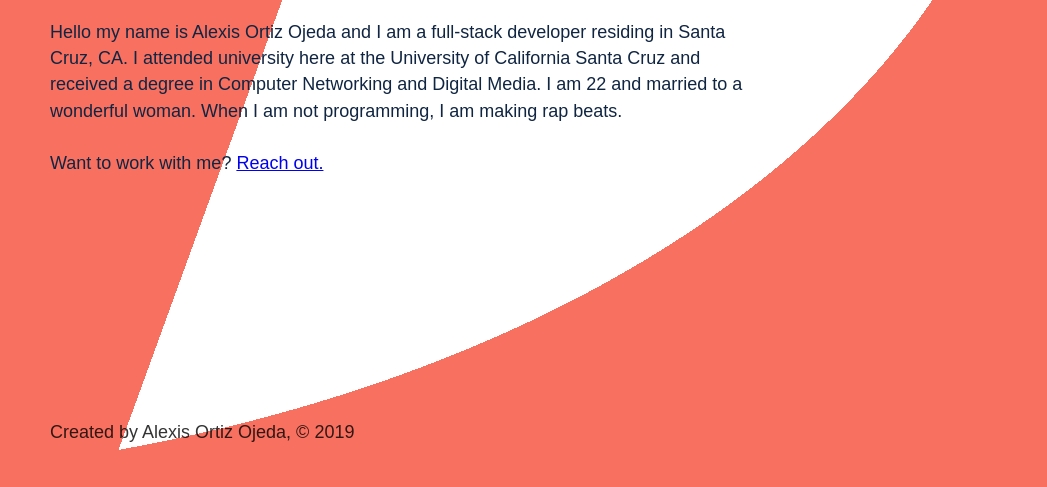
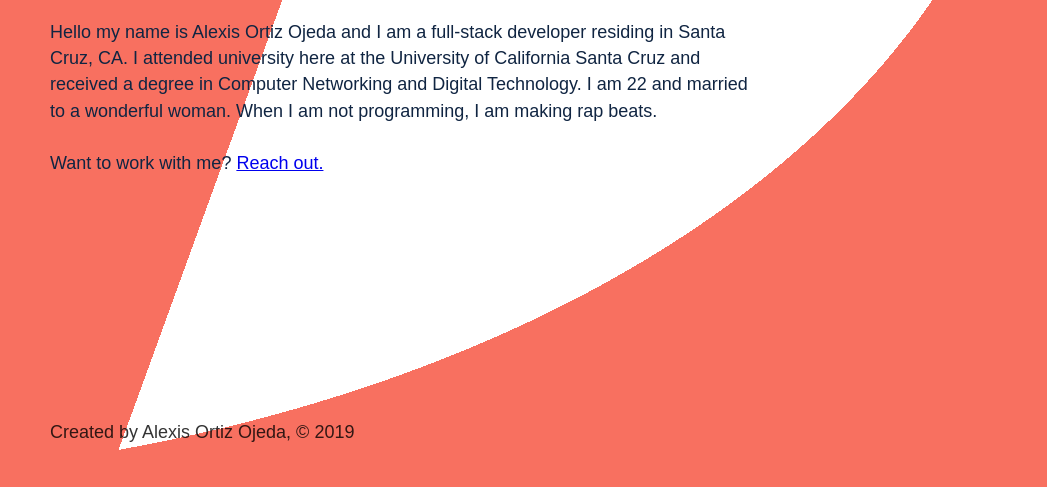
Before and after one commit to aortizoj15/gatsby-personal, a Gatsby site: page /about in a window 1280 px wide. Shown: the part 311-798 px from the top of the page, without its empty margins (233-1280 px from the left). Built offline with nearby package versions, Linux system fonts and the light colour scheme; Gatsby itself is replaced by a stand-in of ours.

```diff
--- a/gatsby-config.js
+++ b/gatsby-config.js
@@ -30,7 +30,7 @@
             resolve: 'gatsby-remark-images',
             options: {
               maxWidth: 750,
-              linkIMagesToOriginal: false,
+              linkImagesToOriginal: false,
             },
           },
         ],
--- a/src/pages/about.js
+++ b/src/pages/about.js
@@ -12,8 +12,8 @@
         Hello my name is Alexis Ortiz Ojeda and I am a full-stack developer
         residing in Santa Cruz, CA. I attended university here at the University
         of California Santa Cruz and received a degree in Computer Networking
-        and Digital Media. I am 22 and married to a wonderful woman. When I am
-        not programming, I am making rap beats.
+        and Digital Technology. I am 22 and married to a wonderful woman. When I
+        am not programming, I am making rap beats.
       </p>
       <p>
         Want to work with me? <Link to="/contact">Reach out.</Link>
```
